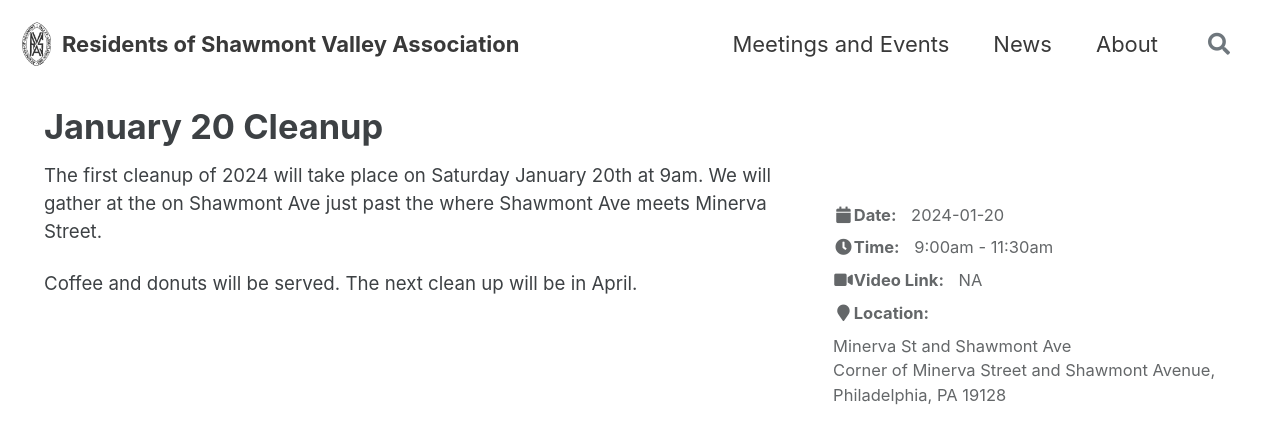
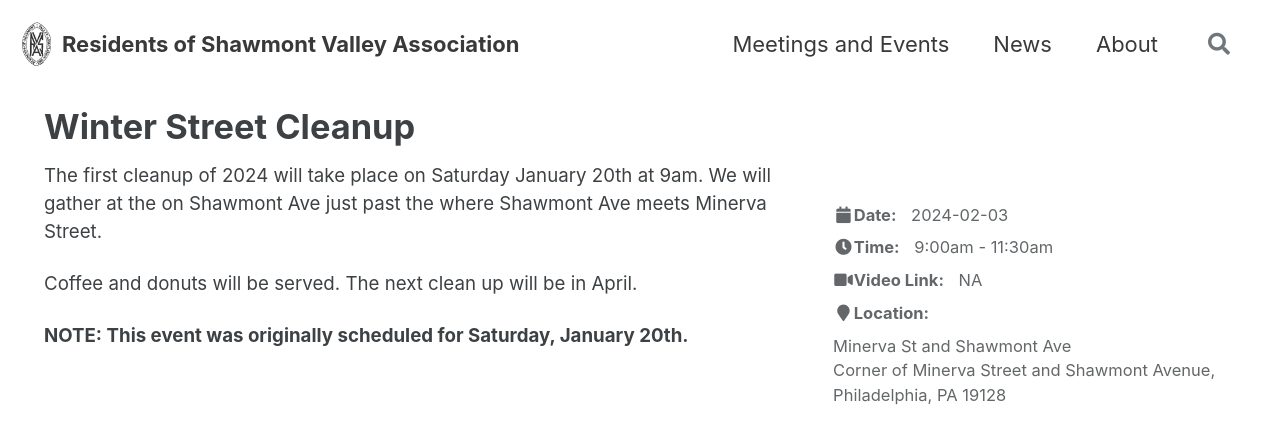
Before and after one commit to acouch/residents-of-shawmont-valley, a Jekyll site: the page built from _events/240120-cleanup.md, in a window 1280 px wide, cut to the strip 0-424 px from the top of the page. Built offline with Jekyll 4.4.1, drawn with Linux system fonts in a browser that asks for light colours; cached includes are drawn as plain includes.

Commit message:
Update 240120-cleanup.md

```diff
--- a/_events/240120-cleanup.md
+++ b/_events/240120-cleanup.md
@@ -1,9 +1,9 @@
 ---
-title: "January 20 Cleanup"
+title: "Winter Street Cleanup"
 type: cleanup
 location:  Minerva St and Shawmont Ave
 video_link: NA
-event_date: 2024-01-20
+event_date: 2024-02-03
 time_start: 9:00am
 time_stop: 11:30am
 ---
@@ -11,3 +11,5 @@ time_stop: 11:30am
 The first cleanup of 2024 will take place on Saturday January 20th at 9am. We will gather at the on Shawmont Ave just past the where Shawmont Ave meets Minerva Street.
 
 Coffee and donuts will be served. The next clean up will be in April.
+
+**NOTE: This event was originally scheduled for Saturday, January 20th.**
```
